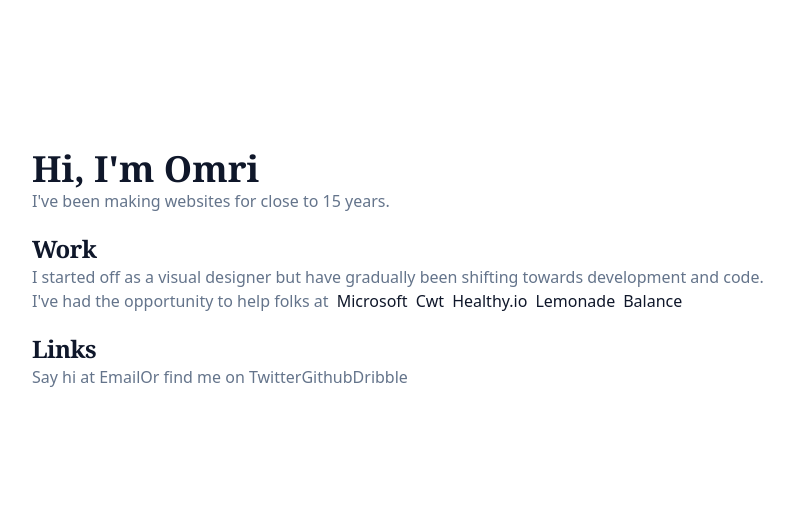
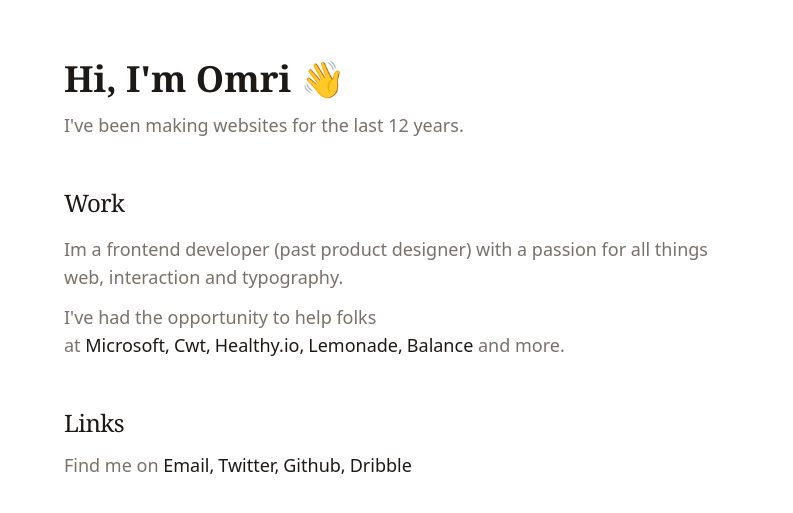
Before and after one commit to omrimor/site, a Next.js app: page / in a window 1280 px wide. Shown: the part 131-644 px from the top of the page, without its empty margins (16-809 px from the left). Built offline with nearby package versions, Linux system fonts and the light colour scheme.

Commit message:
replace favicon; better typo

```diff
--- a/pages/index.tsx
+++ b/pages/index.tsx
@@ -1,90 +1,80 @@
 import type { NextPage } from "next";
 import Head from "next/head";
-import Image from "next/image";
 
 const companies = [
-  { name: "Microsoft", url: "https://www.microsoft.com/" },
-  { name: "Cwt", url: "https://www.cwt.com/" },
-  { name: "Healthy.io", url: "https://www.healthy.io/" },
+  { name: "Microsoft", url: "https://powerbi.microsoft.com/" },
+  { name: "Cwt", url: "https://www.mycwt.com/" },
+  { name: "Healthy.io", url: "https://healthy.io/" },
   { name: "Lemonade", url: "https://www.lemonade.com/" },
-  { name: "Balance", url: "https://www.balance.com/" },
+  { name: "Balance", url: "https://www.getbalance.com/" },
+];
+
+const links = [
+  { name: "Email", url: "mailto:omrimorr@gmail.com" },
+  { name: "Twitter", url: "https://twitter.com/omrimorr" },
+  { name: "Github", url: "https://github.com/omrimor" },
+  { name: "Dribble", url: "https://dribbble.com/omri" },
 ];
 
 const Home: NextPage = () => {
   return (
-    <div className="bg-white dark:bg-slate-800 flex min-h-screen flex-col justify-center py-2">
+    <div className="bg-white dark:bg-neutral-900 flex min-h-screen flex-col justify-center py-2">
       <Head>
-        <title>Hi, I'm Omri</title>
+        <title>Hi, I'm Omri | עמרי מור</title>
         <link rel="icon" href="/favicon.ico" />
       </Head>
-
-      <main className="flex w-full flex-1 flex-col justify-center px-12">
-        <section>
-          <h1 className="text-4xl font-bold text-slate-900 dark:text-white font-serif">
-            Hi, I'm Omri
+      <main className="flex w-full flex-1 flex-col justify-center px-12 lg:px-20">
+        <section className="max-w-2xl">
+          <h1 className="text-4xl font-bold text-stone-900 dark:text-white font-serif">
+            Hi, I'm Omri 👋
           </h1>
-          <p className="text-slate-500 dark:text-slate-400 font-sans">
-            I've been making websites for close to 15 years.
+          <p className="mt-3 text-stone-500 dark:text-stone-400 font-sans text-lg">
+            I've been making websites for the last 12 years.
           </p>
         </section>
-        <section className="mt-5">
-          <h2 className="text-2xl text-slate-900 dark:text-white font-bold tracking-tight font-serif">
+        <section className="mt-12 max-w-2xl">
+          <h2 className="text-2xl text-stone-900 dark:text-white font-medium tracking-tight font-serif">
             Work
           </h2>
-          <p className="text-slate-500 dark:text-slate-400 font-sans">
-            I started off as a visual designer but have gradually been shifting
-            towards development and code.
+          <p className="mt-4 text-stone-500 dark:text-stone-400 font-sans text-lg">
+            Im a frontend developer (past product designer) with a passion for
+            all things web, interaction and typography.
           </p>
-          <p className="text-slate-500 dark:text-slate-400 font-sans break-words">
-            I've had the opportunity to help folks at{" "}
-            {companies.map((company) => (
+          <p className="mt-3 text-stone-500 dark:text-stone-400 font-sans break-words text-lg">
+            I've had the opportunity to help folks at&nbsp;
+            {companies.map((company, index) => (
               <a
                 key={company.name}
-                className="text-slate-900 dark:text-white hover:underline px-1"
+                className="text-stone-900 dark:text-white hover:dark:bg-white hover:dark:text-stone-900 hover:bg-stone-900 hover:text-white whitespace-nowrap mr-1 last:mr-0"
                 href={company.url}
                 target="_blank"
                 rel="noopener noreferrer"
               >
                 {company.name}
+                {index === companies.length - 1 ? "" : ","}
               </a>
             ))}
+            &nbsp;and more.
           </p>
         </section>
-        <section className="mt-5">
-          <h2 className="text-2xl text-slate-900 dark:text-white font-bold tracking-tight font-serif">
+        <section className="mt-12 max-w-2xl">
+          <h2 className="text-2xl text-stone-900 dark:text-white font-medium tracking-tight font-serif">
             Links
           </h2>
-          <p className="text-slate-500 dark:text-slate-400 font-sans">
-            Say hi at{" "}
-            <a
-              href="https://www.theschool.ai/"
-              target="_blank"
-              rel="noopener noreferrer"
-            >
-              Email
-            </a>
-            Or find me on{" "}
-            <a
-              href="https://www.theschool.ai/"
-              target="_blank"
-              rel="noopener noreferrer"
-            >
-              Twitter
-            </a>
-            <a
-              href="https://www.theschool.ai/"
-              target="_blank"
-              rel="noopener noreferrer"
-            >
-              Github
-            </a>
-            <a
-              href="https://www.theschool.ai/"
-              target="_blank"
-              rel="noopener noreferrer"
-            >
-              Dribble
-            </a>
+          <p className="mt-3 text-stone-500 dark:text-stone-400 font-sans break-words text-lg">
+            Find me on&nbsp;
+            {links.map((link, index) => (
+              <a
+                key={link.name}
+                className="text-stone-900 dark:text-white hover:dark:bg-white hover:dark:text-stone-900 hover:bg-stone-900 hover:text-white whitespace-nowrap mr-1 last:mr-0"
+                href={link.url}
+                target="_blank"
+                rel="noopener noreferrer"
+              >
+                {link.name}
+                {index === links.length - 1 ? "" : ","}
+              </a>
+            ))}
           </p>
         </section>
       </main>
```
Also changed, not shown: 1 other file (tests, documents, lock files or other folders).
